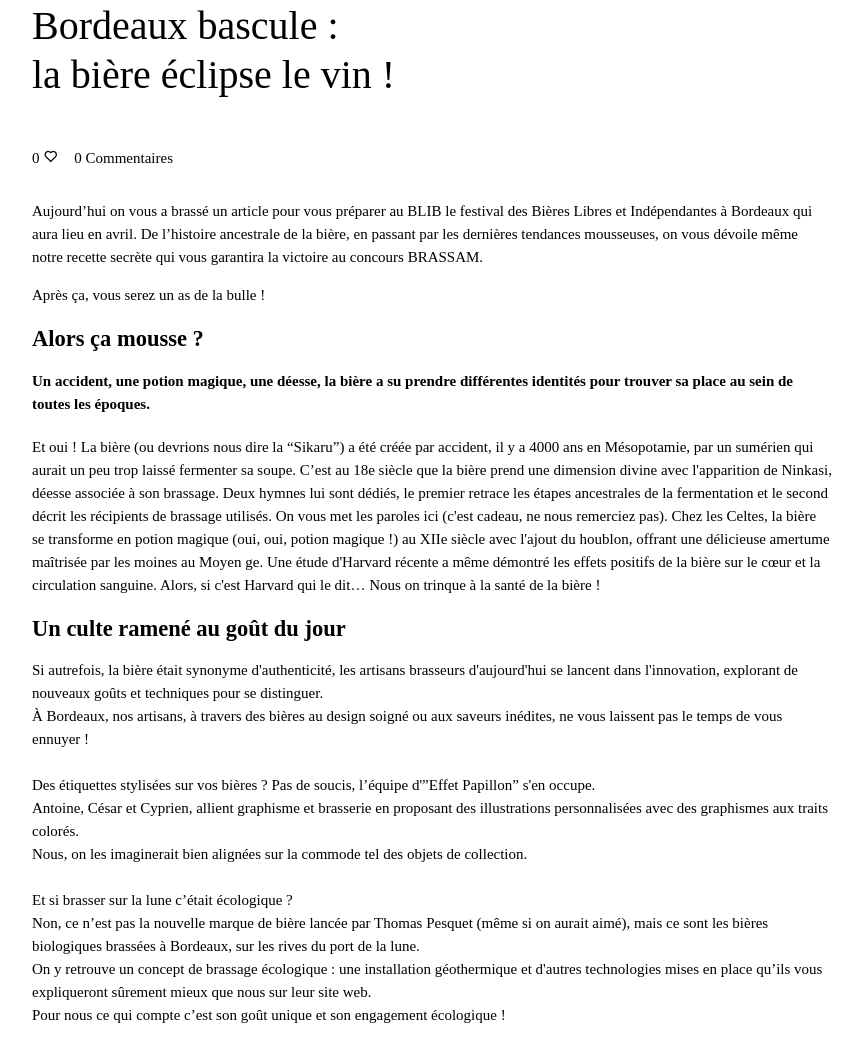
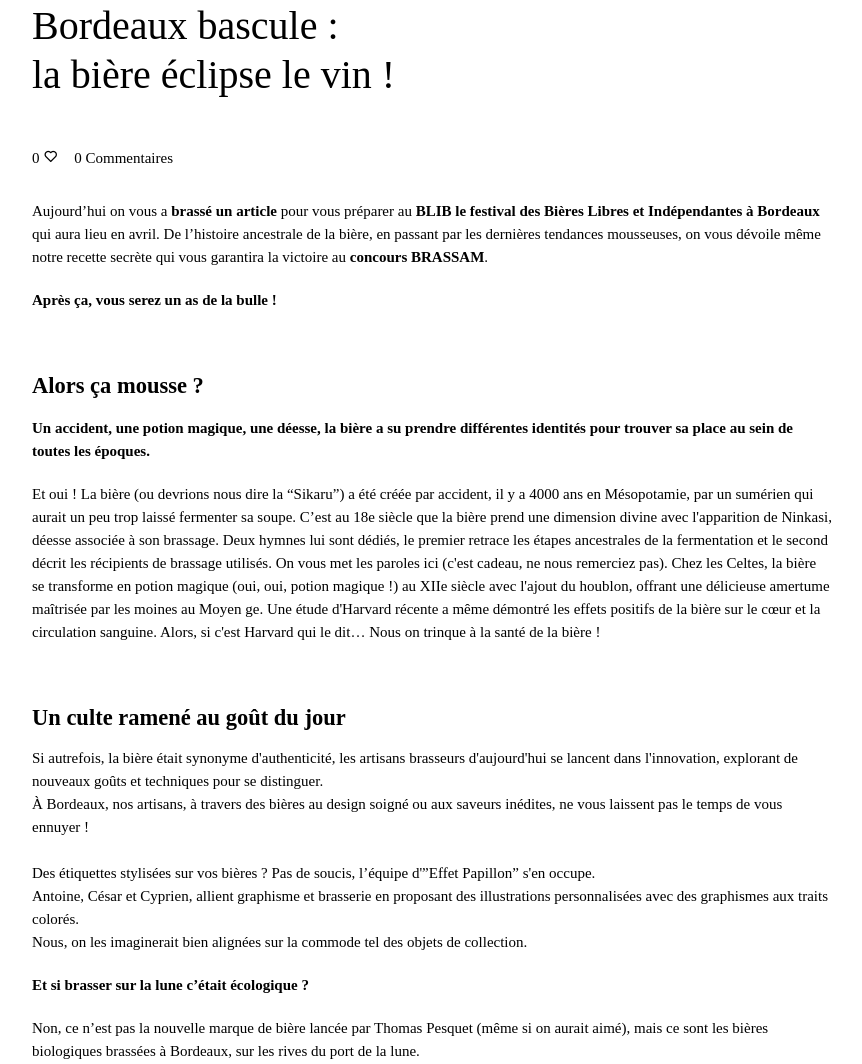
Before and after one commit to LineCab/blogart24, a PHP site: page /views/frontend/articles/article1.php in a window 1280 px wide. Shown: the part 52-1116 px from the top of the page, without its empty margins (208-1070 px from the left). Run offline with PHP 8.4, Linux system fonts and the light colour scheme.

Commit message:
paragraphes

```diff
--- a/views/frontend/articles/article1.php
+++ b/views/frontend/articles/article1.php
@@ -32,13 +32,15 @@
 
             <div class="para1">
                 <p>
-                Aujourd’hui on vous a brassé un article pour vous préparer au BLIB le festival des Bières Libres et Indépendantes à Bordeaux qui aura lieu en avril.
-                De l’histoire ancestrale de la bière, en passant par les dernières tendances mousseuses, on vous dévoile même notre recette secrète qui vous garantira la victoire au concours BRASSAM.
+                Aujourd’hui on vous a <strong>brassé un article</strong> pour vous préparer au <b>BLIB le festival des Bières Libres et Indépendantes à Bordeaux</b> qui aura lieu en avril.
+                De l’histoire ancestrale de la bière, en passant par les dernières tendances mousseuses, on vous dévoile même notre recette secrète qui vous garantira la victoire au <b>concours BRASSAM</b>.
                 </p>
 
-                <p>Après ça, vous serez un as de la bulle !</p>
+                <h4>Après ça, vous serez un as de la bulle !</h4>
 
             </div>
+
+            <br>
 
             <div class="para2">
 
@@ -57,6 +59,8 @@
 
             </div>
 
+            <br>
+
             <h2>Un culte ramené au goût du jour </h2>
 
             <div class="para3">
@@ -74,29 +78,70 @@
                 <br>
                 Nous, on les imaginerait bien alignées sur la commode tel des objets de collection.
 
-                <br><br>
-                Et si brasser sur la lune c’était écologique ?
-                <br>Non, ce n’est pas la nouvelle marque de bière lancée par Thomas Pesquet (même si on aurait aimé), mais ce sont les bières biologiques brassées à Bordeaux, sur les rives du port de la lune.
+                <br>
+               <h4> Et si brasser sur la lune c’était écologique ? </h4>
+                 Non, ce n’est pas la nouvelle marque de bière lancée par Thomas Pesquet (même si on aurait aimé), mais ce sont les bières biologiques brassées à Bordeaux, sur les rives du port de la lune.
                 <br>On y retrouve un concept de brassage écologique : une installation géothermique et d'autres technologies mises en place qu’ils vous expliqueront sûrement mieux que nous sur leur site web.
                 <br>Pour nous ce qui compte c’est son goût unique et son engagement écologique !
                 </p>
 
             </div>
 
+            <h4>Pour nos amateurs de bières sans alcool, pas d'inquiétude ! </h4>
             <div class="para_img">
+
             <img src="https://imgs.search.brave.com/WjbyNLY9GrZYP4Gc-1pCRucmGIM-yu6uXSj-7KEyLmI/rs:fit:860:0:0/g:ce/aHR0cHM6Ly93d3cu/Y29tcHRvaXJkdXBv/aXRvdS5mci93cC1j/b250ZW50L3VwbG9h/ZHMvMjAyMi8xMi9i/aWVyZXMtY29tcHRv/aXJkdXBvaXRvdS0x/MDAweDY2NS5qcGc" alt="bieres">
 
                 <p>
 
-                Lorem ipsum dolor sit amet, consectetur adipiscing elit.
-                Etiam eu turpis molestie, dictum est a, mattis tellus.
-                Sed dignissim, metus nec fringilla accumsan, risus sem sollicitudin lacus, ut interdum tellus elit sed risus.
-                Maecenas eget condimentum velit, sit amet feugiat lectus. Class aptent taciti sociosqu ad litora torquent per conubia nostra, per inceptos himenaeos.
-                Praesent auctor purus luctus enim egestas, ac scelerisque ante pulvinar. Donec ut rhoncus ex. Suspendisse ac rhoncus nisl, eu tempor urna. Curabitur vel bibendum lorem.
-                Morbi convallis convallis diam sit amet lacinia. Aliquam in elementum tellus.
+                “La Brasserie Parallèle a aussi pensé à vous en confectionnant une large gamme de bières au… kéfir de fruits.
+                <br>Sur la même base de fermentation, ici, c’est le kéfir l’élément clé.
+                <br>Sucrées et rafraîchissantes, les bières parallèles sont le parfait mélange entre une limonade et une bière blanche !
+                <br>On se passera donc de citer des mentions légales pour vous souhaiter une bonne dégustation sans modération.
 
                 </p>
 
+            </div>
+
+            <br>
+            <div class="para4">
+                <h2>Trouver bière à son goût</h2>
+                <h4>
+                On continue dans notre lancée d’innovations en vous proposant nos 3 goûts de bières insolites préférés :
+                </h4>
+                Et en première position, si vous êtes plutôt sucré et ambré, c’est chez AZIMUT que l’on vous redirige.
+                <br>Grâce à leur collaboration avec un artisan chocolatier nommé Hasnâa, AZIMUT permet la création d’une bière au cacao : gourmande, aux notes réconfortantes et chaleureuses.
+                <br>Nous, on recommande plutôt cette bière pour les temps frais, mais si en plein été une envie cacaoté vous viendrait, vous pourrez maintenant la consommer !
+
+                </p>
+
+                <p>
+                Saviez vous que la verveine permet de faciliter la digestion et soulage l’estomac ?
+                <br>Eh bien, si vous étiez au courant de cette information, je parie que vous ne savez pas que la Bordeaux Beer Factory propose une bière à la Verveine ! (Haha, on vous a eu là !).
+                <br>En plus de ses bonnes vertues, elle remporte la médaille en 2022 de la bière blanche. (Oui, on vous recommande toujours de la qualité).
+                <br>Alors, si en 2024, la tisane commence à être démodée, pourquoi ne pas consommer la verveine sous forme fermentée ?
+
+                </p>
+
+                <p>
+                Et notre préférée c’est …
+                <br>Bon, d’accord, on vous dit la vérité, celle-là, elle a pas été encore créée.
+                <br>MAIS, on aimerait vraiment la goûter. Alors, brasseurs amateurs, laissez nous vous la présenter, la fameuse bière au cannelé !
+                <br>En vue de l’arrivée du concours BRASSAM bordelais, on s’est creusé la tête pour imaginer une bière au goût inédit, qui à coup sûr vous ferait gagner.
+                <br>Et pourquoi pas représenter LA pâtisserie bordelaise sous une autre forme. Une bière gourmande, qui étonnerait les jurys a coup sûr !
+                <br>Pour cela, pas d’inquiétude, on vous a mijoté une recette originale imaginée par nos talents à GARDENA.
+                <br>On ne vous garantit rien, on vous propose juste l’idée du siècle..
+                <br>(D’ailleurs, faudrait songer à déposer un brevet, non?)
+
+                </p>
+
+                <p>
+                Maintenant, on espère vous voir débarquer au BLIB avec pleins de connaissances à partager à vos proches pour être le roi de la bulle !
+                <br>Et nous, on se retrouve dans 2 semaines pour un nouvel article.
+                <br>Cheers,
+                <br><br>Gardena.
+
+                </p>
             </div>
 
             <div class="like">
```
